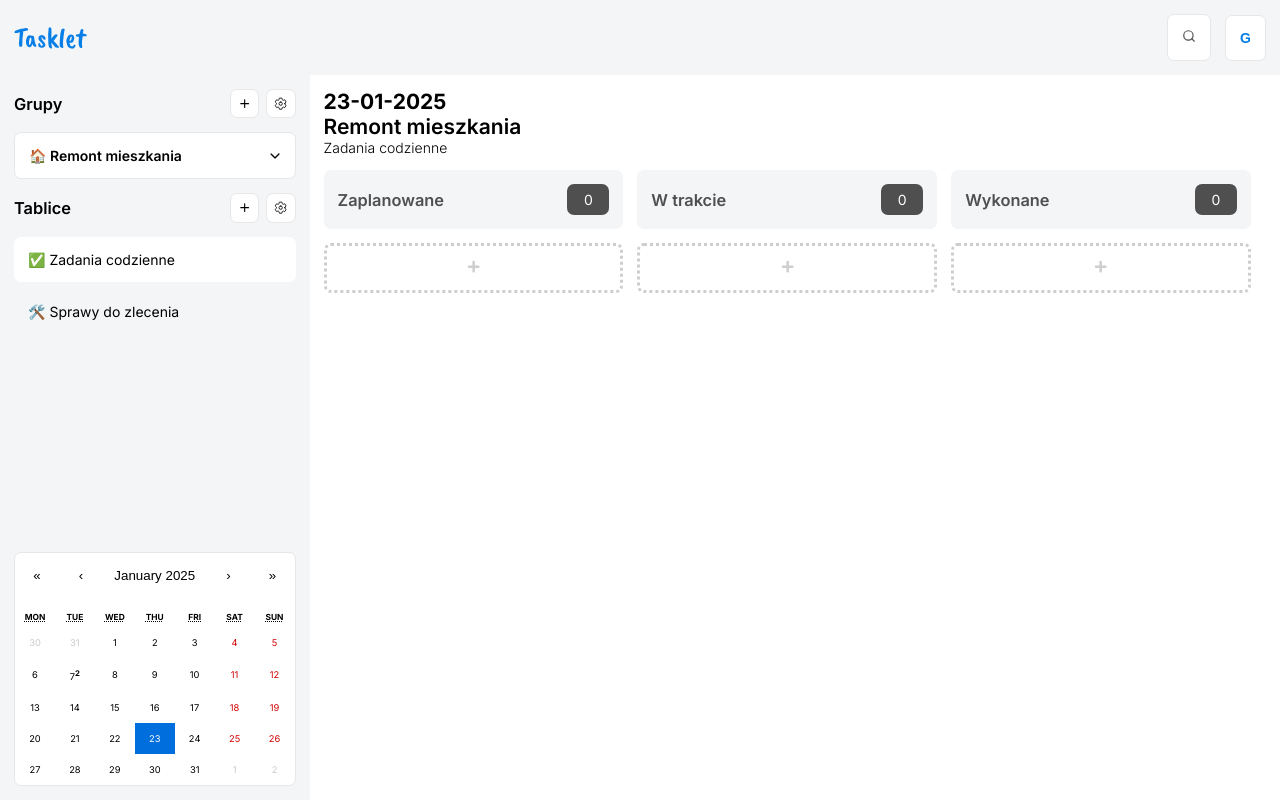
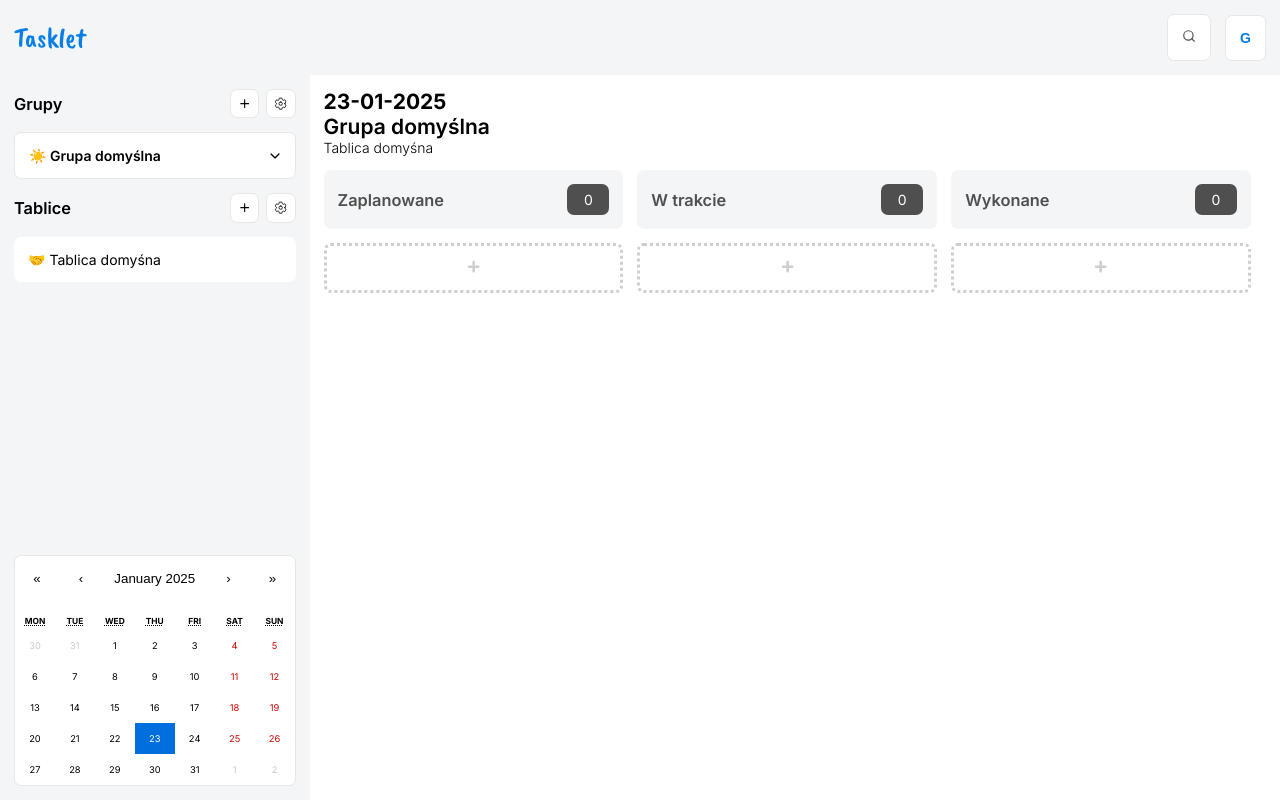
Before and after one commit to Trybuu/tasklet, a React (Vite) app: page / in a window 1280 px wide. Built offline with nearby package versions, Linux system fonts and the light colour scheme.

Commit message:
initial state change

```diff
--- a/src/App.tsx
+++ b/src/App.tsx
@@ -25,15 +25,28 @@ const Main = styled.main`
 `
 
 const NothingToDisplay = styled.div`
-  grid-column: 3/13;
+  grid-column: 1/13;
   display: flex;
   flex-direction: column;
   justify-content: center;
   align-items: center;
-
+  padding: 1rem;
   font-size: 2rem;
+  text-align: center;
   color: ${({ theme }) => theme.colors.gray300};
   text-transform: lowercase;
+
+  @media screen and (min-width: 768px) {
+    grid-column: 2/7;
+    padding: 0 1rem;
+    padding-right: 1rem;
+  }
+
+  @media screen and (min-width: 1024px) {
+    grid-column: 4/13;
+    padding: 0;
+    padding-right: 1rem;
+  }
 `
 
 export type Action =
@@ -102,105 +115,17 @@ const initialState: InitialState = {
   date: new Date(),
   groups: [
     {
-      groupId: '210239eu',
-      groupName: 'Remont mieszkania',
-      grupIcon: '🏠',
+      groupId: '92384792efhidsh2',
+      groupName: 'Grupa domyślna',
+      grupIcon: '☀️',
       active: true,
       boards: [
         {
-          boardId: '378468da',
-          boardName: 'Zadania codzienne',
-          boardIcon: '✅',
-          active: true,
-          tasks: [
-            {
-              id: 'hadsb8q43grhasd',
-              title: 'Nadmuchać balony na imprezę',
-              description: 'Dziś moje urodziny!',
-              icon: '🎈',
-              status: 'in-progress',
-              priority: 'normalny',
-              createdAt: new Date('Wed Jan 08 2025 00:00:00 GMT+0100'),
-            },
-            {
-              id: 'khsdv87q34ghb',
-              title: 'Nauczyć się 10 angielskich słówek',
-              description: 'Angielski trzeba znać',
-              icon: '📕',
-              status: 'completed',
-              priority: 'wysoki',
-              createdAt: new Date('Wed Jan 08 2025 00:00:00 GMT+0100'),
-            },
-          ],
-        },
-        {
-          boardId: '378468fa',
-          boardName: 'Sprawy do zlecenia',
-          boardIcon: '🛠️',
-          active: false,
-          tasks: [
-            {
-              id: 'hadsb8q645645',
-              title: 'Zlecić położenie płytek w łazience',
-              description: 'Pan Zdzisiu to podobno dobry fachura',
-              icon: '🚿',
-              status: 'planned',
-              priority: 'niski',
-              createdAt: new Date('Wed Jan 09 2025 00:00:00 GMT+0100'),
-            },
-            {
-              id: 'khsdv87q35464',
-              title: 'Skontaktować się z Panem od kuchni na wymiar',
-              description: 'Kacper Kuchenny - 783 235 223',
-              icon: '🧑‍🍳',
-              status: 'in-progress',
-              priority: 'wysoki',
-              createdAt: new Date('Wed Jan 09 2025 00:00:00 GMT+0100'),
-            },
-          ],
-        },
-      ],
-    },
-    {
-      groupId: '7634872sf',
-      groupName: 'Przyjęcie urodzinowe',
-      grupIcon: '🍷',
-      active: false,
-      boards: [
-        {
-          boardId: '37846asfad',
-          boardName: 'Spotkania',
+          boardId: 'isudhfq9834yrfs',
+          boardName: 'Tablica domyśna',
           boardIcon: '🤝',
           active: true,
-          tasks: [
-            {
-              id: 'sdfsdfs3',
-              title: 'Spotkać się z dekoratorką',
-              description: 'Dom musi być perfekcyjnie przygotowany!',
-              icon: '🎈',
-              status: 'planned',
-              priority: 'normalny',
-              createdAt: new Date('Wed Jan 08 2025 00:00:00 GMT+0100'),
-            },
-            {
-              id: 'khsdfsdf2hb',
-              title: 'Nauczyć się 10 angielskich słówek',
-              description: 'Angielski trzeba znać',
-              icon: '📕',
-              status: 'completed',
-              priority: 'wysoki',
-              createdAt: new Date('Wed Jan 09 2025 00:00:00 GMT+0100'),
-            },
-            {
-              id: 'khsdfsdf2hbasf',
-              title: 'Nauczyć się 5 niemieckich słówek',
-              description: 'Nauka niemieckiego',
-              icon: '📕',
-              status: 'completed',
-              priority: 'wysoki',
-              createdAt: new Date('Wed Jan 09 2025 00:00:00 GMT+0100'),
-            },
-          ],
+          tasks: [],
         },
       ],
     },
```
